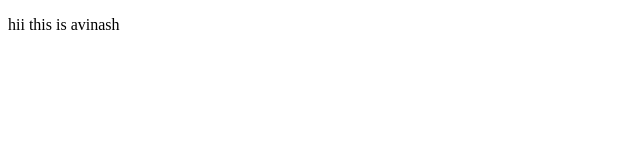
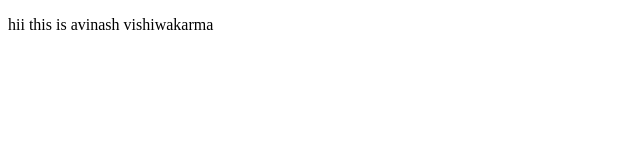
Before and after one commit to vidhivishwakarma/test_html, a plain HTML site: page index.html in a window 1280 px wide. Shown: the whole page, without its empty margins (0-640 px from the left). Drawn offline with Linux system fonts and the light colour scheme.

Commit message:
new branch

```diff
--- a/index.html
+++ b/index.html
@@ -10,7 +10,7 @@
 
 <body>
     <P>
-        hii this is avinash
+        hii this is avinash vishiwakarma
 
     </P>
 </body>
```
